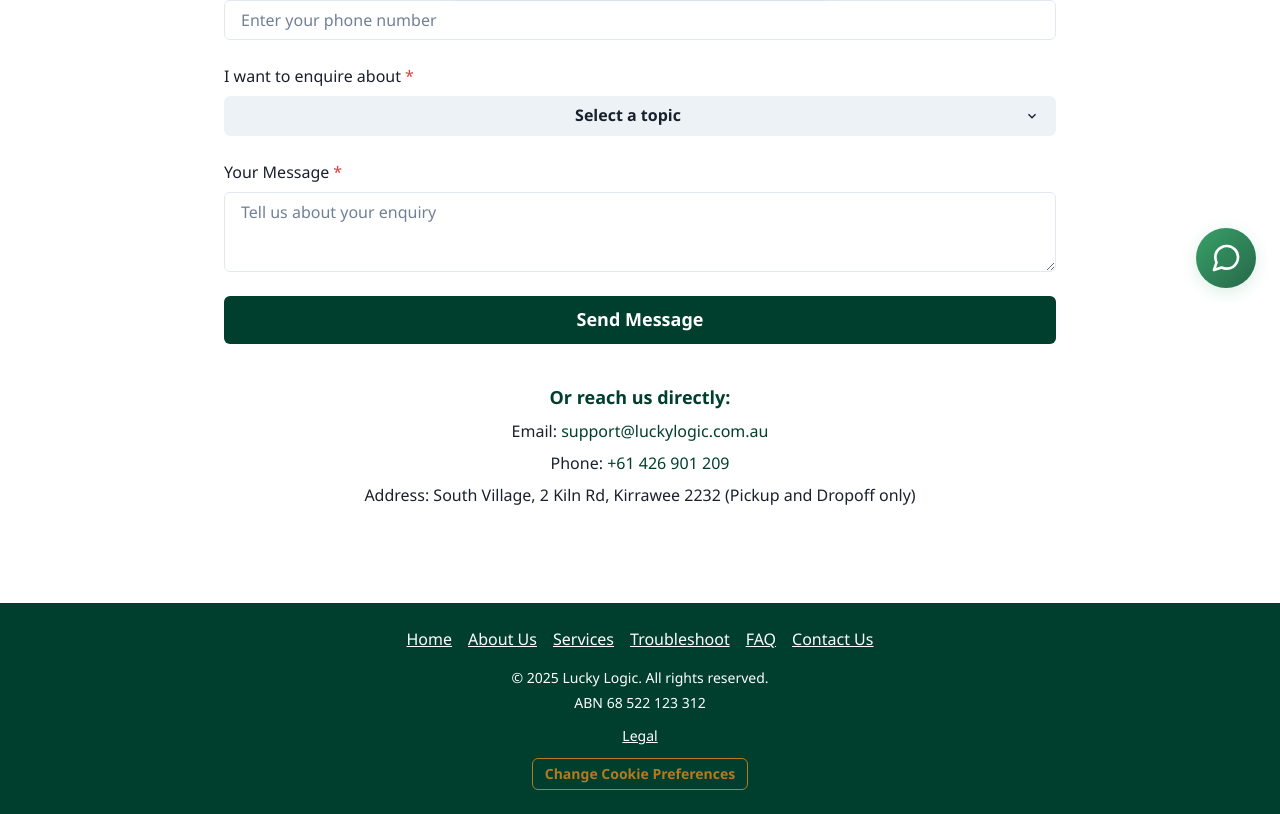
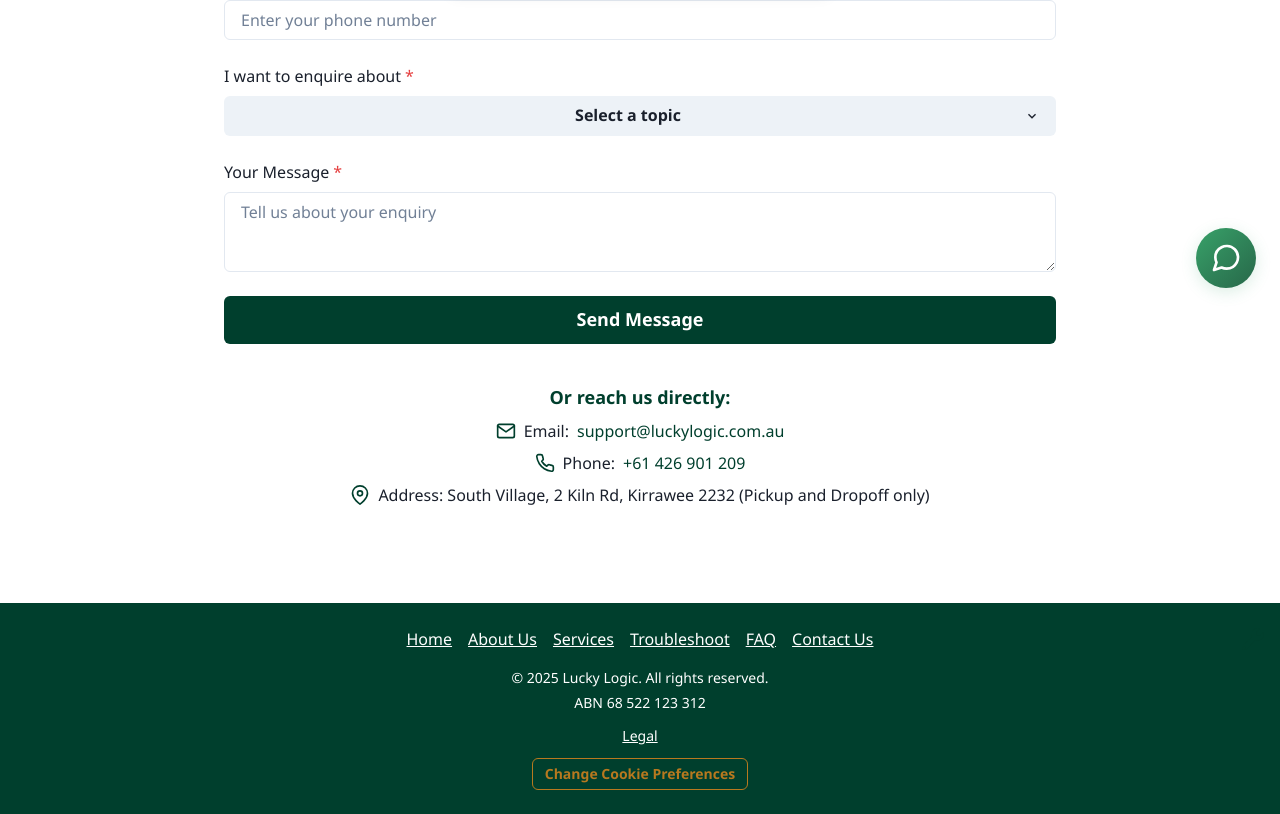
Before and after one commit to Neesonn/luckylogicit, a Next.js app: page /contact-us in a window 1280 px wide. Shown: the part 488-1302 px from the top of the page. Built offline with nearby package versions, Linux system fonts and the light colour scheme.

Commit message:
added icons

```diff
--- a/app/contact-us/page.tsx
+++ b/app/contact-us/page.tsx
@@ -35,6 +35,7 @@ import {
 import { useSearchParams } from 'next/navigation';
 import SEO from '../../components/SEO';
 import JsonLd from '../../components/JsonLd';
+import { FiMail, FiPhone, FiMapPin } from 'react-icons/fi';
 
 function ContactForm() {
   const [name, setName] = useState('');
@@ -273,13 +274,16 @@ export default function ContactUsPage() {
 
         <VStack spacing={2} align="center" mt={10} textAlign="center">
           <Text fontSize="lg" fontWeight="semibold" color="brand.green">Or reach us directly:</Text>
-          <Text fontSize="md">
+          <Text fontSize="md" display="flex" alignItems="center" justifyContent="center" gap={2}>
+            <Icon as={FiMail} boxSize={5} color="brand.green" />
             Email: <Link href="mailto:support@luckylogic.com.au" color="brand.green" rel="noopener noreferrer">support@luckylogic.com.au</Link>
           </Text>
-          <Text fontSize="md">
+          <Text fontSize="md" display="flex" alignItems="center" justifyContent="center" gap={2}>
+            <Icon as={FiPhone} boxSize={5} color="brand.green" />
             Phone: <Link href="tel:+61426901209" color="brand.green" rel="noopener noreferrer">+61 426 901 209</Link>
           </Text>
-          <Text fontSize="md">
+          <Text fontSize="md" display="flex" alignItems="center" justifyContent="center" gap={2}>
+            <Icon as={FiMapPin} boxSize={5} color="brand.green" />
             Address: South Village, 2 Kiln Rd, Kirrawee 2232 (Pickup and Dropoff only)
           </Text>
         </VStack>
```
